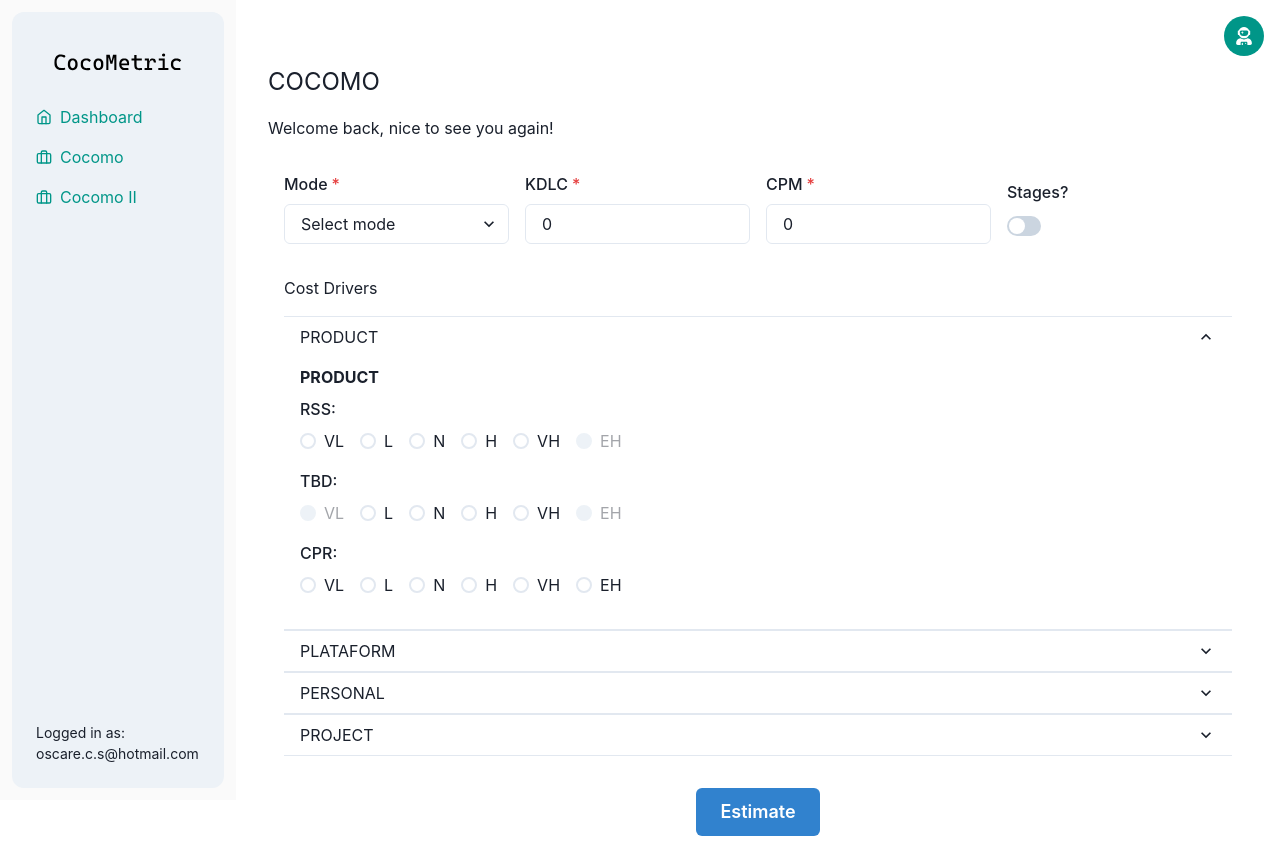
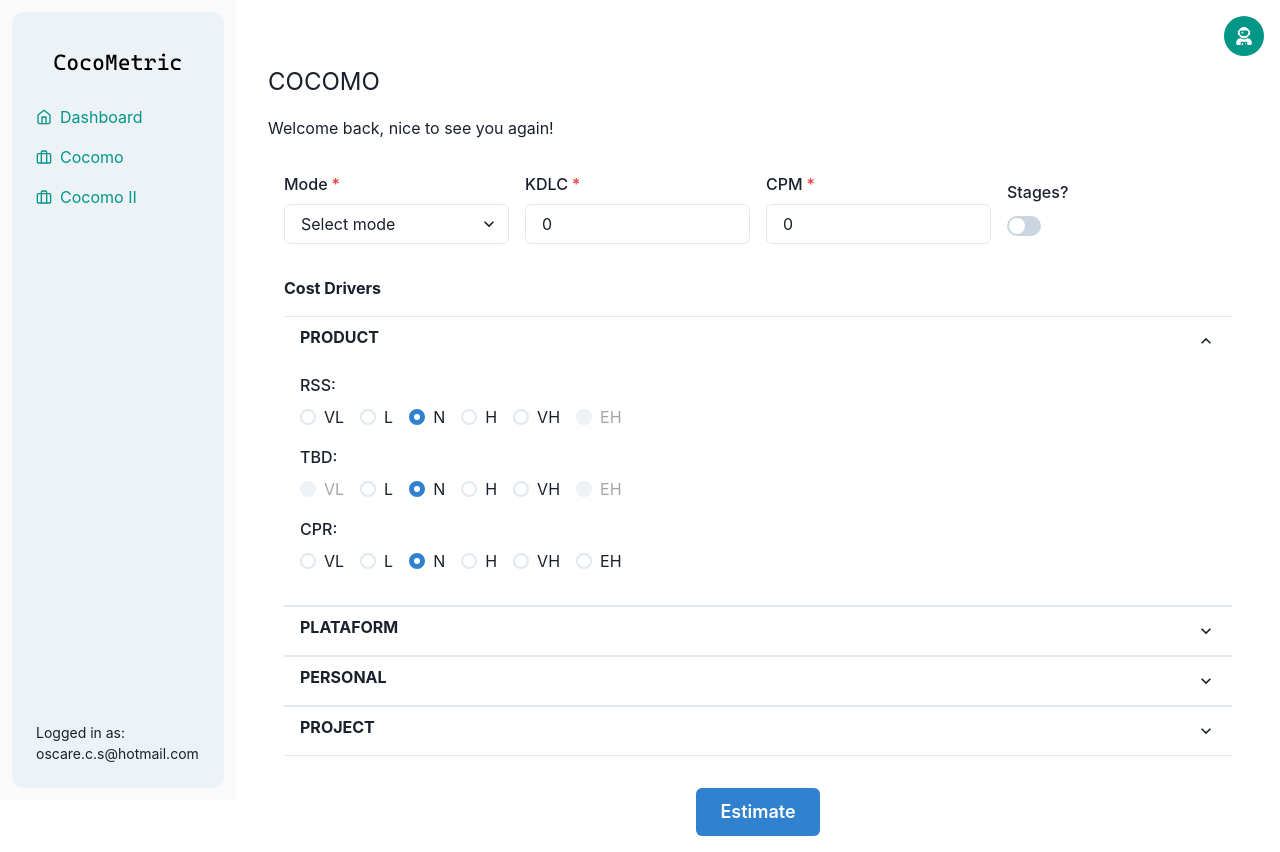
Before and after one commit to Oexcision/CocoMetric, a React (Vite) app: page /cocomo in a window 1280 px wide. Both pictures are taken after a click on the button "PRODUCT". Built offline with nearby package versions, Linux system fonts and the light colour scheme.

Commit message:
With values in Radios

```diff
--- a/src/components/cocomo/CpmModal.tsx
+++ b/src/components/cocomo/CpmModal.tsx
@@ -131,7 +131,6 @@ const CpmModal = ({ isOpen, onClose, onCalculate }: CpmModalProps) => {
                         <Button type="submit" colorScheme="blue">
                             Calculate
                         </Button>
-                        <Button onClick={onClose}>Close</Button>
                     </ModalFooter>
                 </ModalContent>
             </Modal>
--- a/src/components/common/CostDriver.tsx
+++ b/src/components/common/CostDriver.tsx
@@ -1,3 +1,4 @@
+import { useState, useEffect } from "react";
 import {
   Accordion,
   AccordionItem,
@@ -10,6 +11,7 @@ import {
   Stack,
   Text,
   AccordionIcon,
+  Tooltip,
 } from "@chakra-ui/react";
 
 type CostDriverProps = {
@@ -20,33 +22,74 @@ import {
 };
 
 const CostDriver = ({ label, options, selectedValues, onChange }: CostDriverProps) => {
+  const [hoveredValue, setHoveredValue] = useState<string | null>(null);
+  const [localSelectedValues, setLocalSelectedValues] = useState(selectedValues);
+
+  useEffect(() => {
+    const defaultValues = Object.keys(options).reduce((acc, optionLabel) => {
+      if (!selectedValues[optionLabel]) {
+        const defaultOption = Object.entries(options[optionLabel]).find(([level, cost]) => level === "N" && cost === 1);
+        if (defaultOption) {
+          acc[optionLabel] = String(defaultOption[1]);
+        }
+      } else {
+        acc[optionLabel] = selectedValues[optionLabel];
+      }
+      return acc;
+    }, {} as { [key: string]: string });
+
+    setLocalSelectedValues(defaultValues);
+
+    Object.entries(defaultValues).forEach(([group, value]) => {
+      if (value !== selectedValues[group]) {
+        onChange(group, value);
+      }
+    });
+  }, [options, selectedValues, onChange]);
+
+  const handleChange = (group: string, value: string) => {
+    setLocalSelectedValues(prev => ({ ...prev, [group]: value }));
+    onChange(group, value);
+  };
+
   return (
     <Accordion allowToggle>
       <AccordionItem>
         <h2>
           <AccordionButton>
             <Box as="span" flex="1" textAlign="left">
+              <Text fontWeight="bold" mb={2}>
                 {label}
+              </Text>
             </Box>
             <AccordionIcon />
           </AccordionButton>
         </h2>
         <AccordionPanel pb={4}>
-            <Text fontWeight="bold" mb={2}>
-              {label}
-            </Text>
+
           {Object.entries(options).map(([optionLabel, values]) => (
             <div key={optionLabel} style={{ marginBottom: "1em" }}>
               <FormLabel>{optionLabel}:</FormLabel>
               <RadioGroup
-                  value={selectedValues[optionLabel] || ""}
-                  onChange={(value) => onChange(optionLabel, value)}
+                value={localSelectedValues[optionLabel] || ""}
+                onChange={(value) => handleChange(optionLabel, value)}
               >
                 <Stack spacing={4} direction="row">
                   {Object.entries(values).map(([level, cost]) => (
-                      <Radio key={level} value={String(cost)} isDisabled={cost === null}>
+                    <Tooltip
+                      key={level}
+                      label={cost !== null ? cost.toFixed(2) : "N/A"}
+                      isOpen={hoveredValue === `${optionLabel}-${level}`}
+                    >
+                      <Radio
+                        value={String(cost)}
+                        isDisabled={cost === null}
+                        onMouseEnter={() => setHoveredValue(`${optionLabel}-${level}`)}
+                        onMouseLeave={() => setHoveredValue(null)}
+                      >
                         {level}
                       </Radio>
+                    </Tooltip>
                   ))}
                 </Stack>
               </RadioGroup>
--- a/src/pages/Cocomo.tsx
+++ b/src/pages/Cocomo.tsx
@@ -145,7 +145,7 @@ const Cocomo = () => {
                         </Stack>
 
                         <FormControl id="costdrivers">
-                            <Text mb={4}>Cost Drivers</Text>
+                            <Text mb={4} fontWeight="bold">Cost Drivers</Text>
                             <Accordion defaultIndex={[0]} allowMultiple>
                                 {Object.entries(costDrivers).map(([label, options]) => (
                                     <CostDriver
@@ -192,7 +192,7 @@ const Cocomo = () => {
                                 />
                             </FormControl>
                             <FormControl id="costo" mt={4}>
-                                <FormLabel>Costo</FormLabel>
+                                <FormLabel>Cost</FormLabel>
                                 <Input
                                     type="text"
                                     value={estimationResult.costo.toFixed(2)}
@@ -200,7 +200,7 @@ const Cocomo = () => {
                                 />
                             </FormControl>
                             <FormControl id="n" mt={4}>
-                                <FormLabel>N</FormLabel>
+                                <FormLabel>Workers</FormLabel>
                                 <Input
                                     type="text"
                                     value={estimationResult.n.toFixed(2)}
@@ -208,7 +208,7 @@ const Cocomo = () => {
                                 />
                             </FormControl>
                             <FormControl id="productividad" mt={4}>
-                                <FormLabel>Productividad</FormLabel>
+                                <FormLabel>Productivity</FormLabel>
                                 <Input
                                     type="text"
                                     value={estimationResult.productividad.toFixed(2)}
```
Lines whose indentation alone changed are shown as unchanged.
